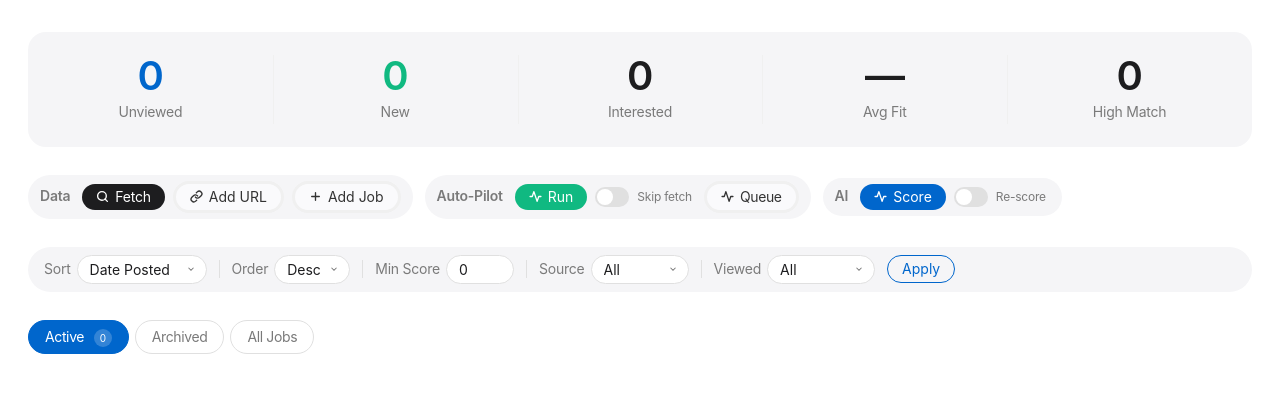
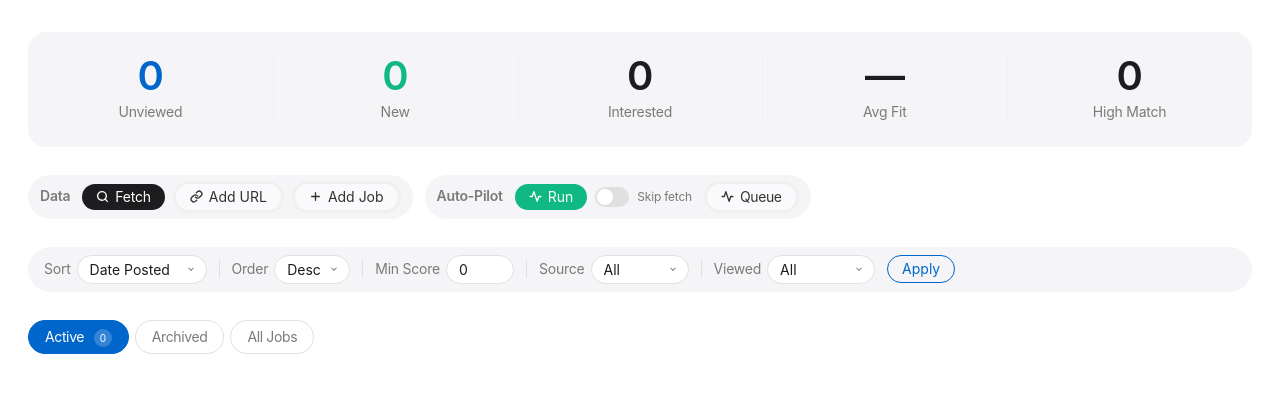
Before and after one commit to kavehshahedi/apply-buddy, a FastAPI app: page /jobs/ in a window 1280 px wide. Shown: the part 96-505 px from the top of the page. Run offline with FastAPI, Linux system fonts and the light colour scheme.

Commit message:
chore(update): Remove fit scoring section from the main page
Signed-off-by: Kaveh Shahedi <kavehshahedi@gmail.com>

```diff
--- a/app/templates/jobs.html
+++ b/app/templates/jobs.html
@@ -75,18 +75,6 @@ ns.scored_count + 1 %} {% set ns.score_sum = ns.score_sum + j.fit_score %} {% if
             <svg width="13" height="13" viewBox="0 0 24 24" fill="none" stroke="currentColor" stroke-width="2.5" stroke-linecap="round" stroke-linejoin="round"><polyline points="22 12 18 12 15 21 9 3 6 12 2 12" /></svg>
             Queue
         </a>
-    </div>
-    <div class="action-bar-group">
-        <span class="action-bar-label">AI</span>
-        <button id="score-fit-btn" class="btn btn-sm btn-success">
-            <svg width="13" height="13" viewBox="0 0 24 24" fill="none" stroke="currentColor" stroke-width="2.5" stroke-linecap="round" stroke-linejoin="round"><polyline points="22 12 18 12 15 21 9 3 6 12 2 12" /></svg>
-            Score
-        </button>
-        <label class="toggle-switch toggle-switch-sm">
-            <input type="checkbox" id="force-rescore-checkbox" class="toggle-input" />
-            <span class="toggle-slider"></span>
-        </label>
-        <span class="action-bar-label" style="font-size: 12px; font-weight: 400; margin-left: 0">Re-score</span>
     </div>
 </div>
 
```
